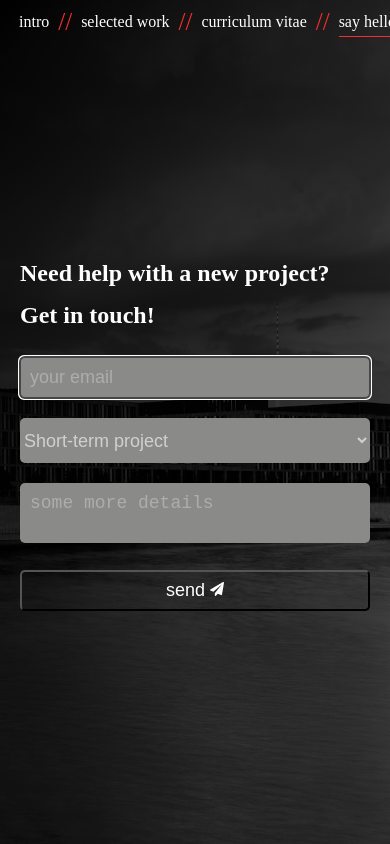
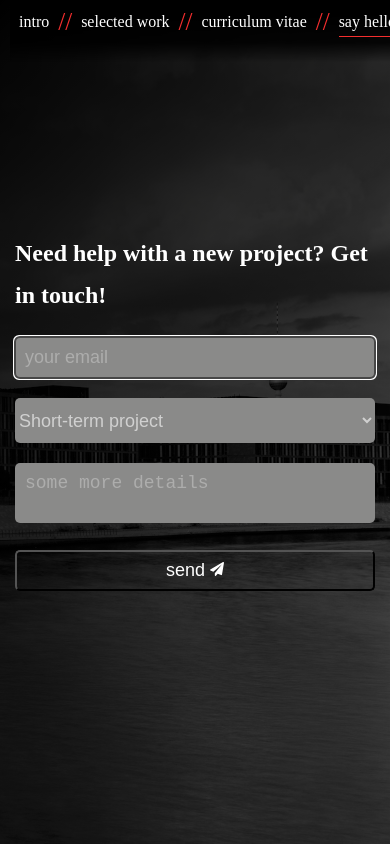
Before and after one commit to gkatsanos/gplus, a Vue app: page /contact in a window 390 px wide. Built offline with nearby package versions, Linux system fonts and the light colour scheme; a web font is replaced by a local one.

Commit message:
Fixing responsive animation-mini refactoring

```diff
--- a/src/App.vue
+++ b/src/App.vue
@@ -1,11 +1,9 @@
 <template>
   <div id="app" :class="$route.name">
     <navigation></navigation>
-    <div class="main-content" role="main">
-      <transition name="fade" appear mode="out-in">
-        <router-view></router-view>
-      </transition>
-    </div>
+    <transition name="fade" appear mode="out-in">
+      <router-view></router-view>
+    </transition>
   </div>
 </template>
 
--- a/src/components/Navigation/navigation.scss
+++ b/src/components/Navigation/navigation.scss
@@ -4,11 +4,15 @@
 .container--navigation {
   position: fixed;
   overflow: scroll;
-  top: 10px;
+  top: 0;
+  padding-top: 10px;
+  padding-bottom: 25px;
   white-space: nowrap;
   left: 10px;
   width: 100%;
+  background: linear-gradient(180deg, rgba(0,0,0,1) 17%, rgba(0,0,0,0.85) 69%, rgba(255,255,255,0) 100%);
   @include mq('tablet') {
+    background: none;
     width: auto;
     overflow: hidden;
     left: initial;
--- a/src/pages/Contact/contact.scss
+++ b/src/pages/Contact/contact.scss
@@ -4,6 +4,9 @@
 .say-hello {
   max-width: 620px;
   flex-direction: column;
+  @include mq('tablet', 'max') {
+    padding: 0 15px;
+  }
 }
 
 input, select, textarea {
--- a/src/pages/SelectedWork/selected-work.scss
+++ b/src/pages/SelectedWork/selected-work.scss
@@ -3,7 +3,6 @@
 
 // Animate page
 .fade-enter-active {
-  @include loopchildren(1,12,0.1,0.01,'.project');
 }
 .fade-leave-active {
   transition: all .3s ease;
@@ -13,13 +12,12 @@
 }
 .fade-enter {
   opacity: 0;
-  .project {
-    opacity: 0;
-  }
 }
 
 .left {
-  border-right: 1px solid $darkgray;
+  @include mq('desktop') {
+    border-right: 1px solid $darkgray;
+  }
 }
 
 .right,
--- a/src/sass/_misc.scss
+++ b/src/sass/_misc.scss
@@ -15,14 +15,9 @@ body {
   background-repeat: no-repeat, no-repeat;
   background-position: right top;
   background-size: cover;
-  height: calc(100vh - 40px);
-  padding: 20px;
+  height: 100vh;
   &.selected-work {
     background: none;
-  }
-  @include mq('tablet-wide') {
-    height: 100vh;
-    padding: 0;
   }
 }
 
```
